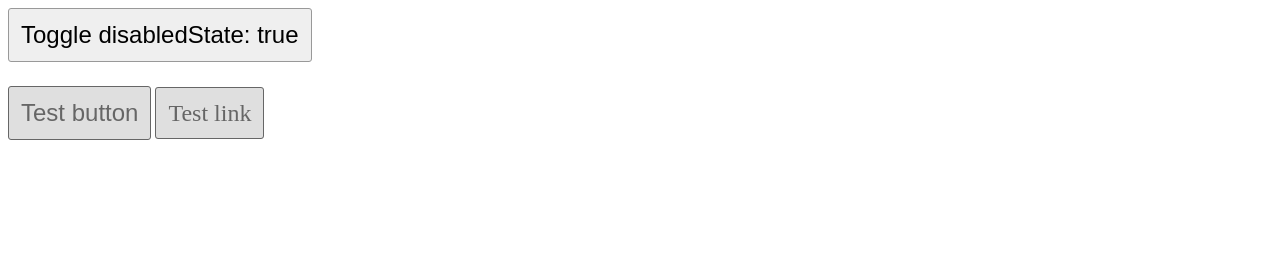
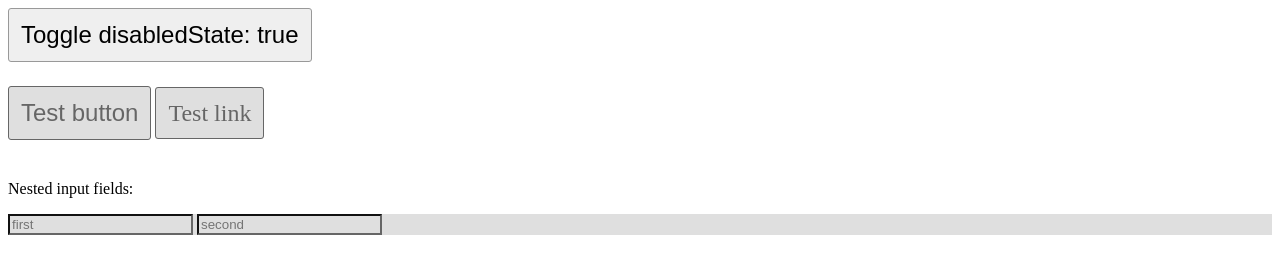
Before and after one commit to magikMaker/ng-click-interceptor, a plain HTML site: page index.html in a window 1280 px wide. Drawn offline with nearby package versions, Linux system fonts and the light colour scheme.

Commit message:
now also nested HTML elements will be disabled

```diff
--- a/index.html
+++ b/index.html
@@ -1,19 +1,22 @@
 <!doctype html>
 <html ng-app="app">
 <head>
-<script>document.write('<base href="' + document.location + '" />');</script>
 <script src="//ajax.googleapis.com/ajax/libs/angularjs/1.2.19/angular.min.js"></script>
 <script src="script.js"></script>
 <link rel="stylesheet" href="style.css">
 </head>
 <body ng-controller="AppController">
 
-    <section>
-        <div ng-controller="AppController">
-            <button class="ui-button" ng-click="toggle()">Toggle disabledState: {{disabledState}}</button>
-            <br>
-            <button class="ui-button" href="#" ui-disabled="disabledState" ng-click="go()">Test button</button>
-            <a class="ui-button" href="http://google.com" target="_blank" ui-disabled="disabledState" ng-click="go()" >Test link</a>
+    <section ng-controller="AppController">
+        <button class="ui-button" ng-click="toggle()">Toggle disabledState: {{disabledState}}</button>
+        <br>
+        <button class="ui-button" href="#" ui-disabled="disabledState" ng-click="go()">Test button</button>
+        <a class="ui-button" href="http://google.com" target="_blank" ui-disabled="disabledState" ng-click="go()" >Test link</a>
+        <br>
+        <p>Nested input fields:</>
+        <div ui-disabled="disabledState">
+            <input type="text" placeholder="first">
+            <input type="text" placeholder="second">
         </div>
     </section>
 
--- a/script.js
+++ b/script.js
@@ -2,18 +2,35 @@
  * This intercepts an ng-click
  */
 angular.module('app', []);
+
+/**
+ * The controller is only here for demo purposes
+ */
 angular.module('app').controller('AppController', function($scope) {
     $scope.disabledState = true;
 
+    /**
+     * For demo purposes to toggle the disabled state
+     */
     $scope.toggle = function(){
         $scope.disabledState = !$scope.disabledState;
     };
 
+    /**
+     * Example ng-click function that will be intercepted
+     */
     $scope.go = function(){
         alert('navigating to...');
     };
 });
 
+/**
+ * @ngdoc       directive
+ * @name        magik.ng-click-interceptor
+ * @restrict    A
+ * @description With this directive it's possible to intercept an ng-click function that you, as a developer
+ *              do not have control over.
+ */
 angular.module('app').directive('uiDisabled', function () {
     return {
         priority: 1,
@@ -24,9 +41,29 @@ angular.module('app').directive('uiDisabled', function () {
             attr.ngClick = null;
 
             scope.$watch('disabledState', function(value) {
-                element
+
+                /*
+                 // Just one element
+                 element
+                     .prop('disabled', !!value)
+                     .toggleClass('ui-disabled', scope.disabledState);
+                 */
+
+                // also set disabled state for any nested elements
+                var elements = [element[0]],
+                    children = element.children();
+
+                if(children && children.length > 0){
+                    angular.forEach(children, function(value, key) {
+                        elements.push(value);
+                    });
+                }
+
+                angular
+                    .element(elements)
                     .prop('disabled', !!value)
                     .toggleClass('ui-disabled', scope.disabledState);
+
             });
 
             element.bind('click',function (e) {
--- a/style.css
+++ b/style.css
@@ -1,5 +1,3 @@
-/* Styles go here */
-
 .ui-button {
   border: 1px solid #999;
   border-radius: 3px;
```
